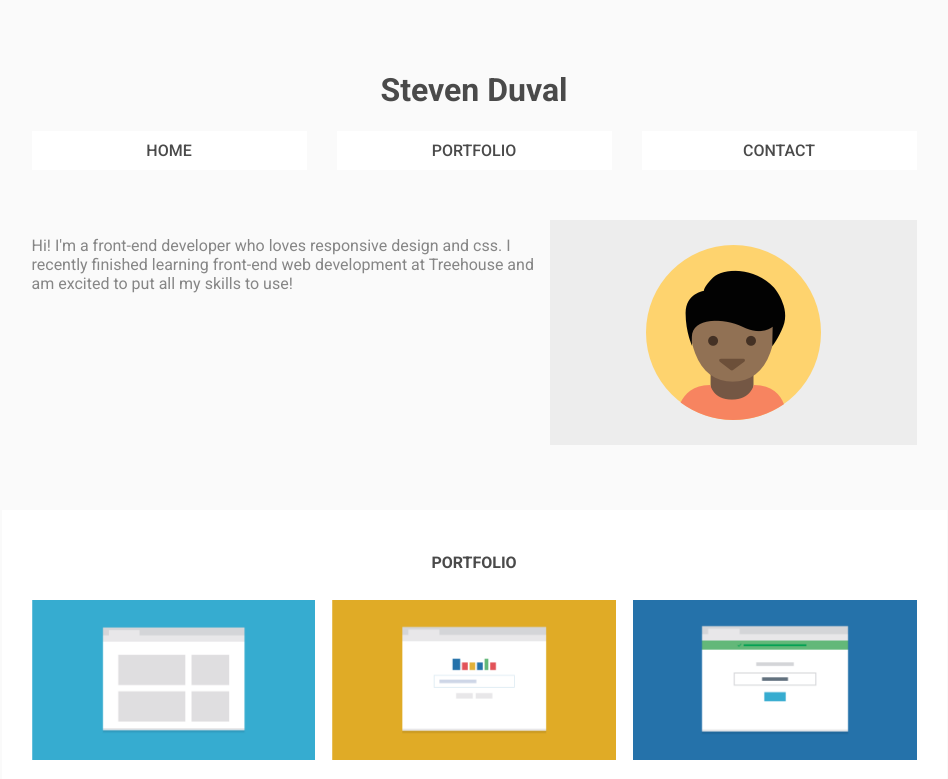
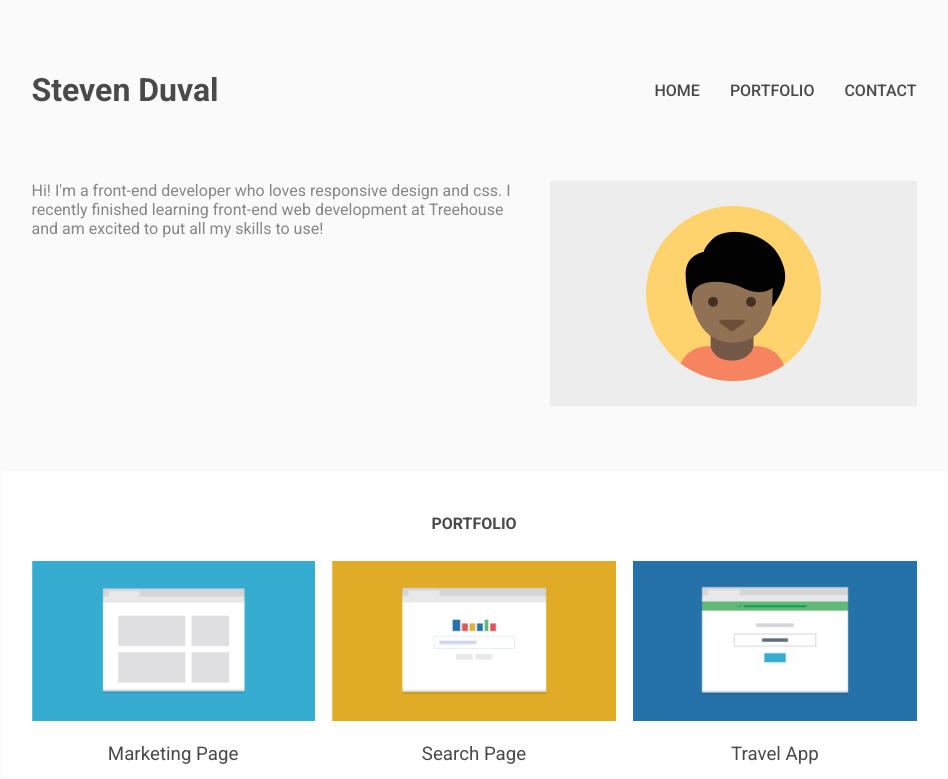
Before and after one commit to stevenduval/FEWD_P2, a plain HTML site: page index.html in a window 1280 px wide. Shown: the top 779 px of the page, without its empty margins (166-1114 px from the left). Drawn offline with Linux system fonts and the light colour scheme.

Commit message:
css adjustments

```diff
--- a/css/styles.css
+++ b/css/styles.css
@@ -8,52 +8,44 @@ body {
     margin: 0 auto;
 }
 
-h1 {
+h1, h2, h3, p {
     color: #4a4a4a;
+    text-align: center;
 }
 
 h2 {
     text-transform: uppercase;
-    text-align: center;
     font-size: 16px;
-    color: #4a4a4a;
 }
 
 h3 {
-    color: #4a4a4a;
     font-weight: 400;
 }
 
-header {
+header, main, footer, nav ul {
     display: flex;
     flex-direction: column;
     justify-content: center;
     align-items: center;
-    padding: 0 20px;
-    width: 100%;
 }
 
-p {
-    color: #868686;
+header {
+    padding: 0 20px;
 }
 
 nav {
     width: 100%;
+}
+
+nav ul {
+    list-style-type: none;
+    margin: 0;
+    padding: 0;
+    gap: 5px;
     text-align: center;
 }
 
-nav ul {
-    display: flex;
-    list-style-type: none;
-    flex-direction: column;
-    align-items: center;
-    margin: 0;
-    padding: 0;
-    gap: 5px;
-    width: 100%;
-}
-
-nav ul>li {
+nav ul > li {
     text-transform: uppercase;
     font-weight: 500;
     background-color: #fff;
@@ -61,7 +53,7 @@ nav ul>li {
     padding: 10px 0;
 }
 
-nav ul>li>a {
+nav ul > li > a {
     text-decoration: none;
     color: #4a4a4a;
 }
@@ -72,6 +64,10 @@ nav ul>li>a {
     flex-direction: column-reverse;
     text-align: center;
     margin-top: 50px;
+}
+
+#home p {
+    color: #868686;
 }
 
 #home img {
@@ -108,20 +104,26 @@ nav ul>li>a {
 @media screen and (min-width: 768px) {
     nav ul {
         flex-direction: row;
-        align-items: center;
-        justify-content: space-around;
-        margin: 0;
-        padding: 0;
-        gap: unset;
-        width: 100%;
+        gap: 30px;
+    }
+
+    nav ul > li {
+        width: unset;
+        padding: unset;
+        background-color: unset;
     }
 
     #home {
         display: flex;
         padding: 0 20px;
         flex-direction: row;
+        margin-top: 50px;
+        gap: 25px;
+    }
+
+    #home p {
         text-align: left;
-        margin-top: 50px;
+        margin-top: 0;
     }
 
     #home img {
@@ -159,6 +161,12 @@ nav ul>li>a {
         justify-content: space-between;
         align-items: center;
         padding: 0 30px;
+        flex-direction: row;
+    }
+
+    nav {
+        width: unset;
+
     }
 
     nav ul {
```
